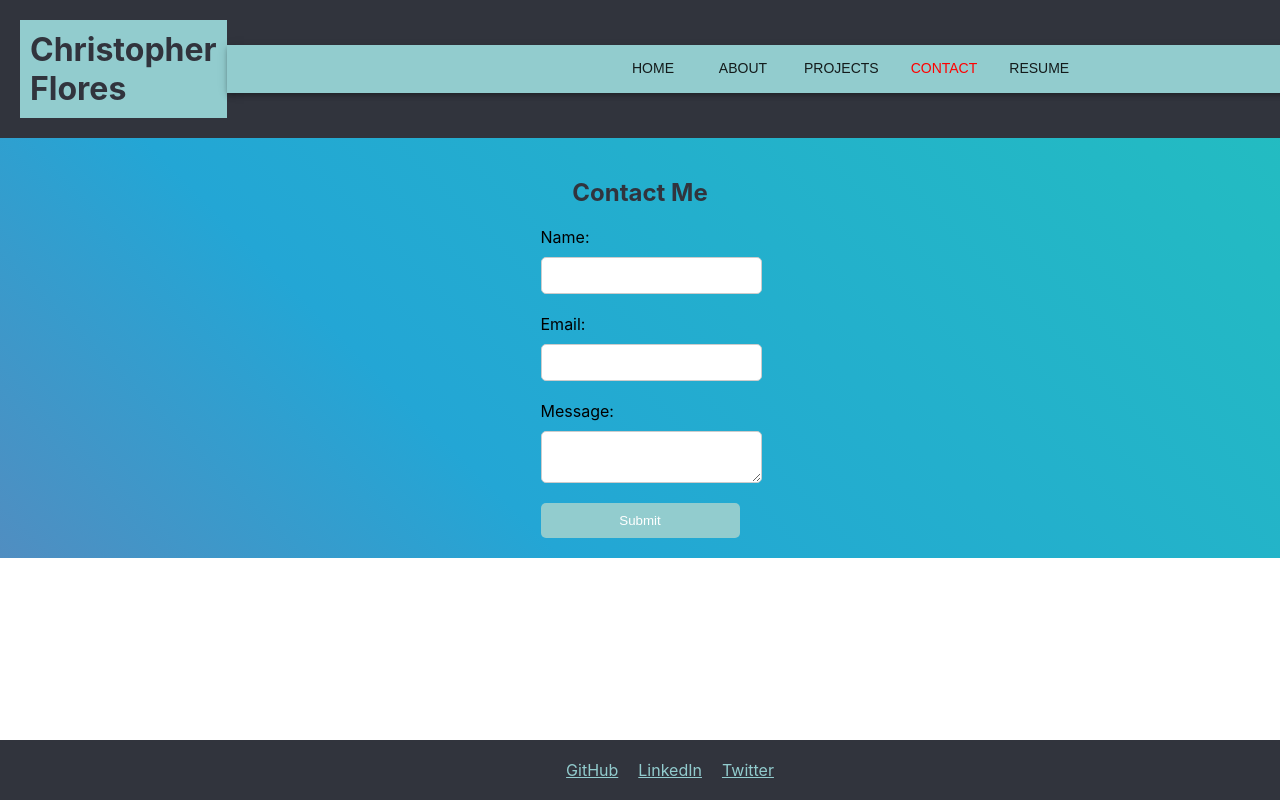
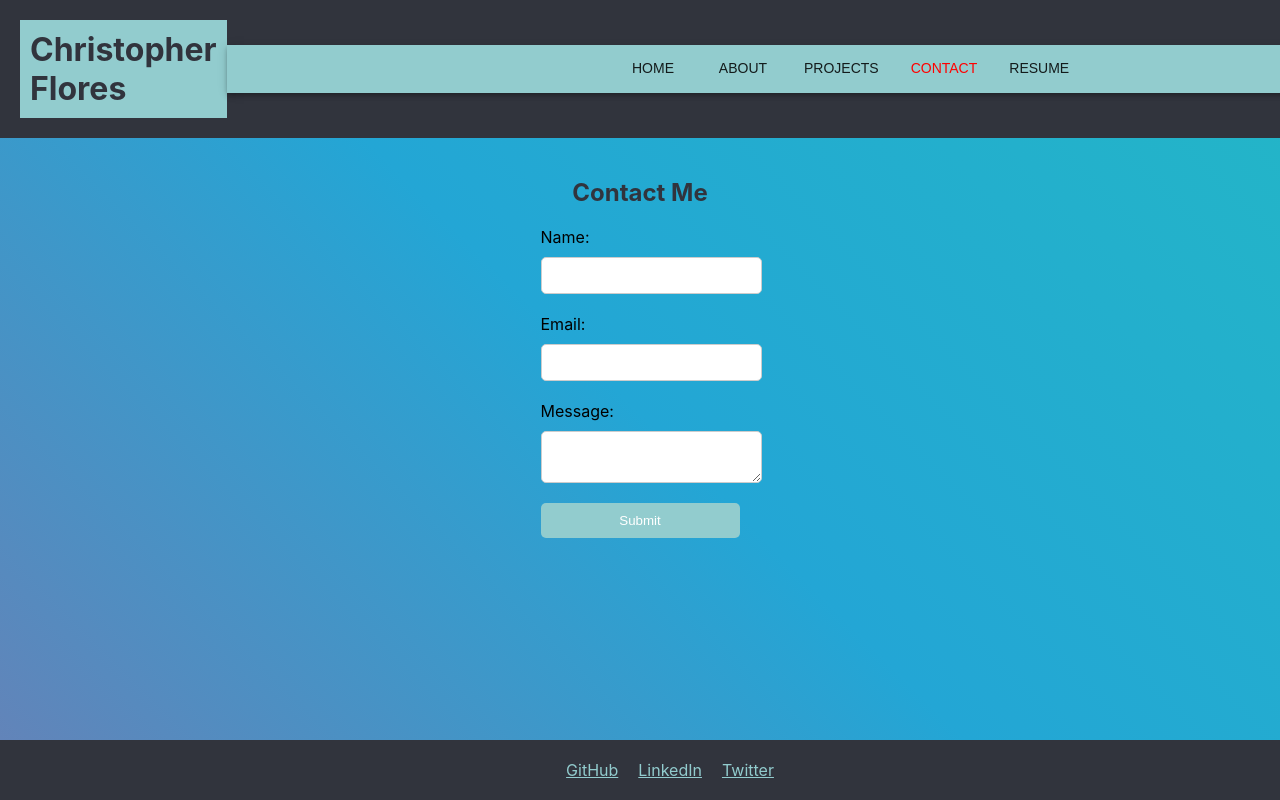
Before and after one commit to christopherflores9312/ReactPortfolio, a React (Create React App) app: page /contact in a window 1280 px wide. Shown: the top 800 px of the page. Built offline with nearby package versions, Linux system fonts and the light colour scheme.

Commit message:
contact me fixed

```diff
--- a/src/css/Contact.module.css
+++ b/src/css/Contact.module.css
@@ -2,8 +2,9 @@
   display: flex;
   flex-direction: column;
   align-items: center;
-  justify-content: center;
+  justify-content: top;
   padding: 20px;
+  height: 100vh;
 }
 
 .contact h2 {
```
